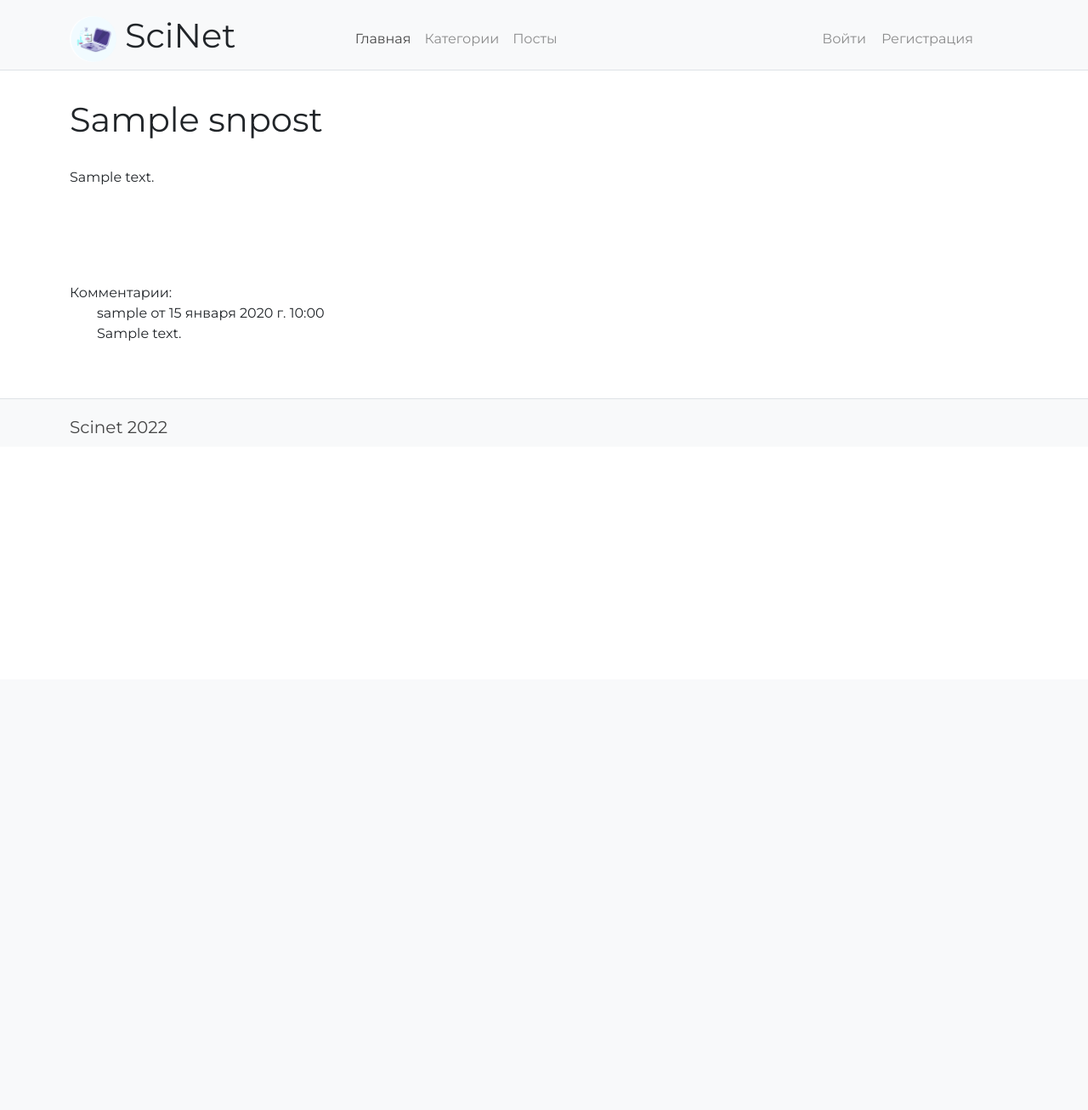
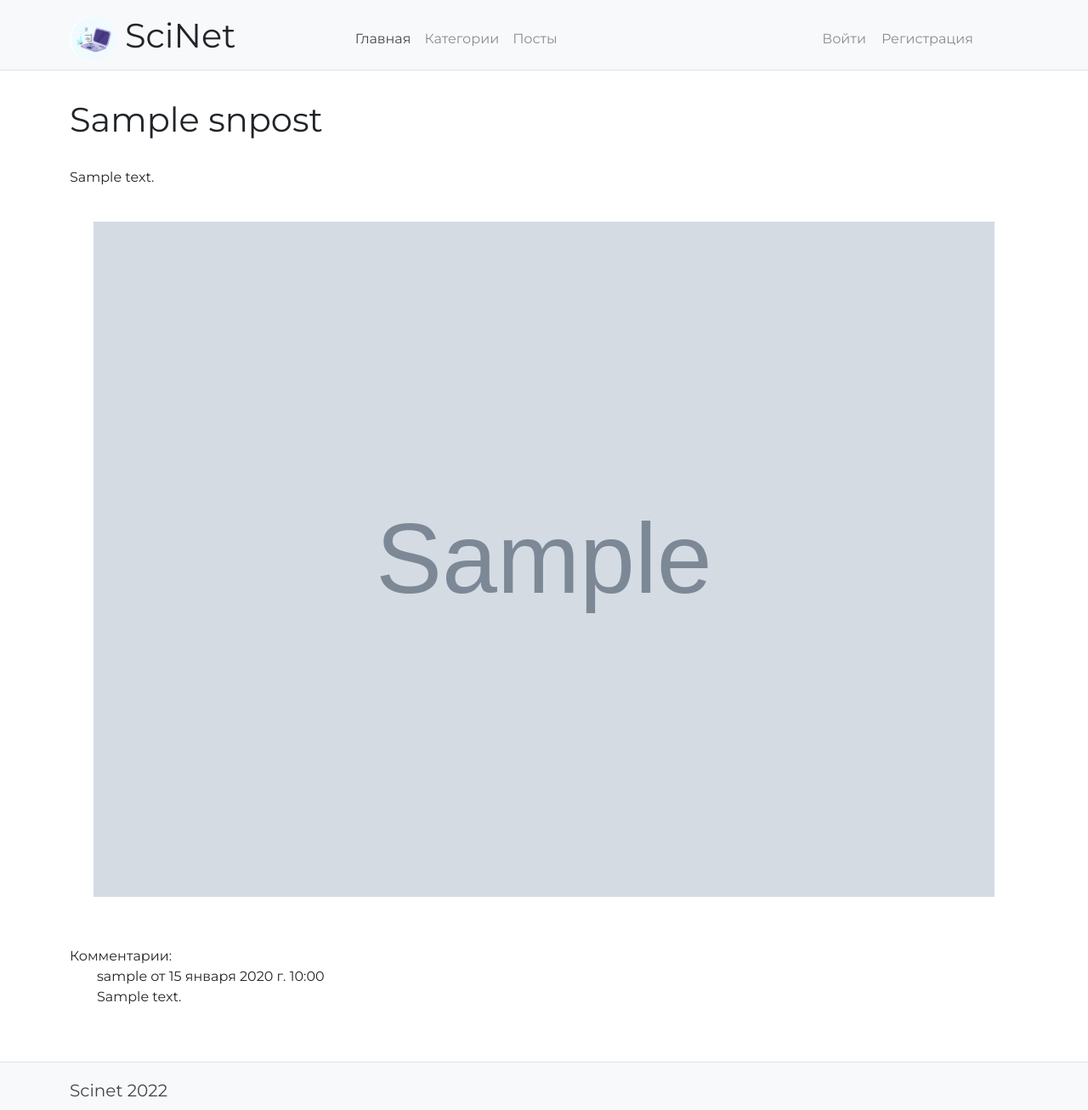
Before and after one commit to basterrus/scinet, a Django app: page /posts/post_read/1/ in a window 1280 px wide. Shown: the whole page at 85% size. Before the commit the page ends 511 px from the top, so only its background shows below. Run offline with Django 4.2, Linux system fonts and the light colour scheme; tables that the repository leaves empty hold one stand-in row (values such as "Sample post"); grey boxes marked "Sample" are stand-in pictures.

Commit message:
добавиа картинки к постам

```diff
--- a/templates/blogapp/post_crud/post_view.html
+++ b/templates/blogapp/post_crud/post_view.html
@@ -9,6 +9,7 @@
     <br>
         <p>{{ post.text }}</p>
     <br>
+    <img src="/media/{{ post.image }}" class="card-img-top post_img" alt="img" onerror="this.style.opacity='0'">
     {% if user.id == post.user.id %}
                     <a href="{% url 'blogs:post_update' post.id %}"
                        class="btn btn-outline-secondary me-2 col-4">Редактировать</a>
```
